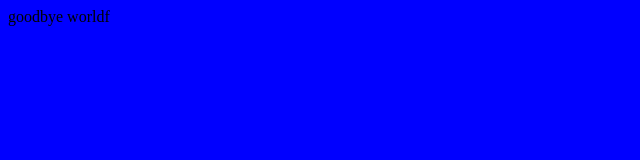
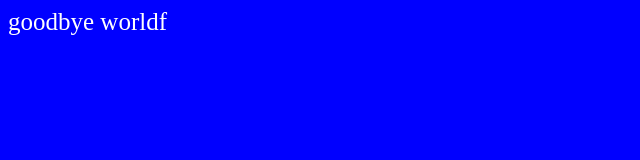
Before and after one commit to nilsontcarroll/twine, a plain HTML site: page index.html in a window 1280 px wide. Shown: the whole page, without its empty margins (0-640 px from the left). Drawn offline with Linux system fonts and the light colour scheme.

Commit message:
Update index.html

```diff
--- a/index.html
+++ b/index.html
@@ -4,6 +4,8 @@
     <style>
       body {
         background-color: blue;
+        color: white;
+        font-size: 25px;
       }
 
 
```
